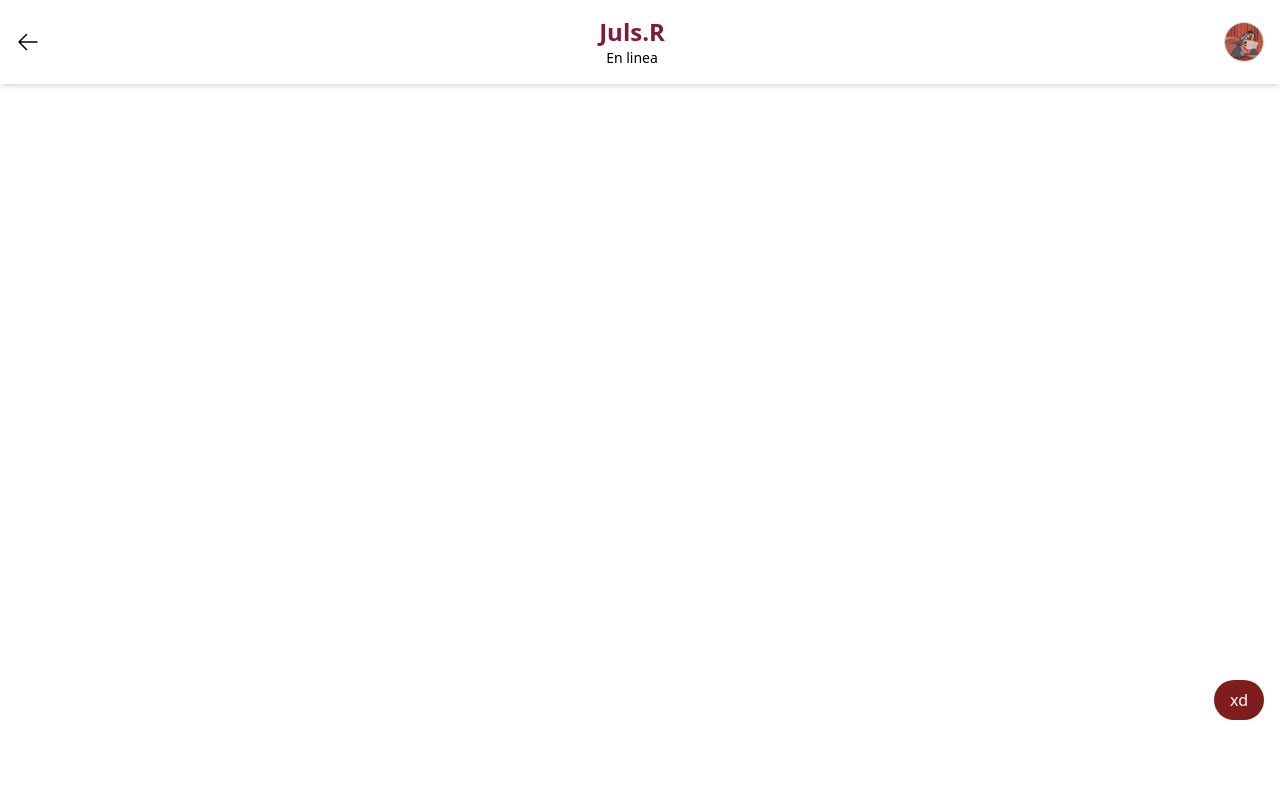
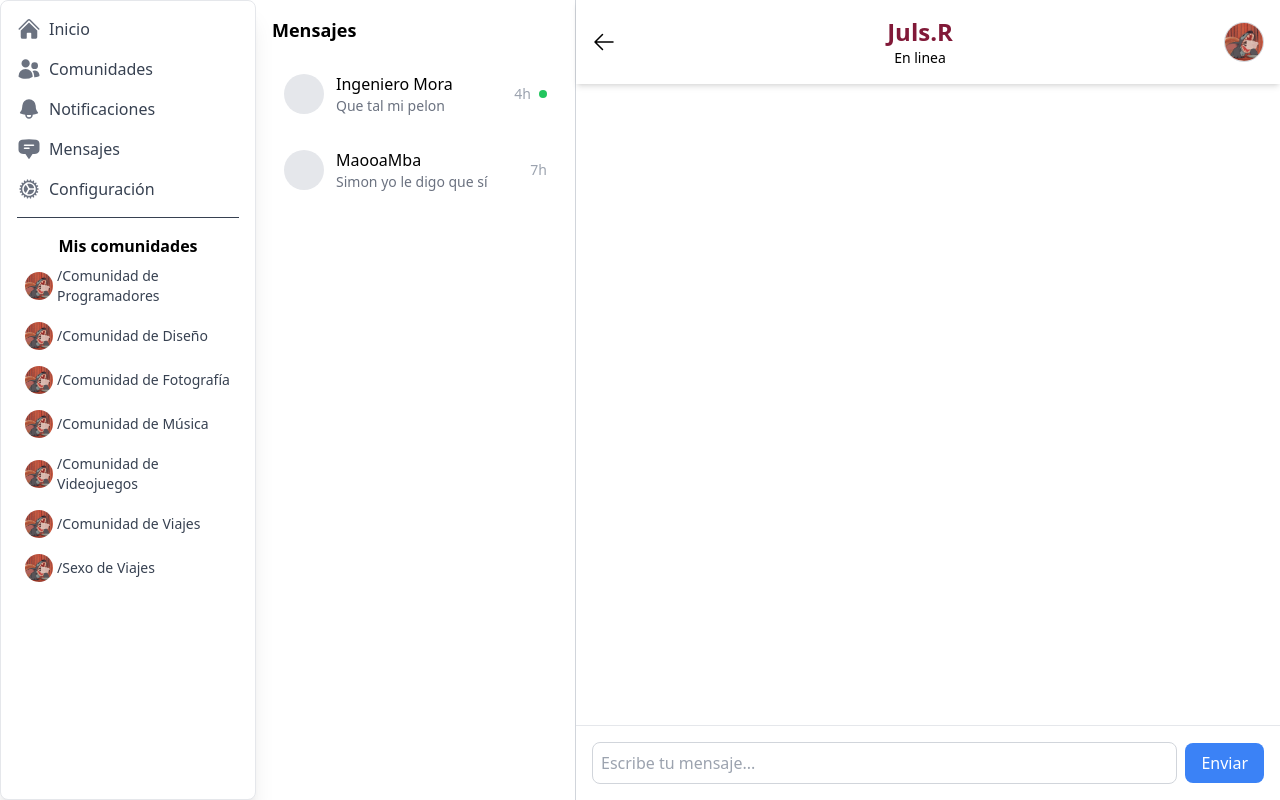
Before and after one commit to TEConecta/teconecta-web, a Next.js app: page /chat in a window 1280 px wide. Built offline with nearby package versions, Linux system fonts and the light colour scheme.

Commit message:
Componentes de chat

```diff
--- /dev/null
+++ b/src/app/chat/components/Chat.tsx
@@ -0,0 +1,46 @@
+"use client";
+import React, { useState } from 'react';
+import HeaderChat from './HeaderChat';
+import MensajeEnviado from './MensajeEnviado';
+
+const Chat = () => {
+  const [mensaje, setMensaje] = useState("");
+  const [mensajes, setMensajes] = useState([]);
+
+  const handleEnviarMensaje = () => {
+    if (mensaje.trim() !== "") {
+      setMensajes([...mensajes, mensaje]);
+      setMensaje("");
+    }
+  };
+
+  return (
+    <div className="flex flex-col h-screen">
+      <HeaderChat />
+
+      <div className="flex-1 p-4 overflow-y-auto flex flex-col justify-end">
+        {mensajes.map((msg, index) => (
+          <MensajeEnviado key={index} mensaje={msg} />
+        ))}
+      </div>
+
+      <div className="sticky bottom-0 flex items-center p-4 bg-white border-t border-gray-200">
+        <input
+          type="text"
+          value={mensaje}
+          onChange={(e) => setMensaje(e.target.value)}
+          placeholder="Escribe tu mensaje..."
+          className="flex-1 p-2 border rounded-lg border-gray-300 focus:outline-none"
+        />
+        <button
+          onClick={handleEnviarMensaje}
+          className="ml-2 px-4 py-2 bg-blue-500 text-white rounded-lg"
+        >
+          Enviar
+        </button>
+      </div>
+    </div>
+  );
+};
+
+export default Chat;
--- /dev/null
+++ b/src/app/chat/components/ContactList.tsx
@@ -0,0 +1,27 @@
+import React from 'react';
+
+const ContactList = () => {
+    const contactos = [
+        { nombre: "Ingeniero Mora", mensaje: "Que tal mi pelon", hora: "4h", activo: true },
+        { nombre: "MaooaMba", mensaje: "Simon yo le digo que sí", hora: "7h", activo: false },
+    ];
+
+    return (
+        <div className="p-4">
+            <h2 className="text-lg font-semibold mb-4">Mensajes</h2>
+            {contactos.map((contacto, index) => (
+                <div key={index} className="flex items-center p-3 mb-2 rounded-lg hover:bg-gray-100 cursor-pointer">
+                    <div className="w-10 h-10 bg-gray-200 rounded-full mr-3"></div>
+                    <div className="flex-1">
+                        <h3 className="font-medium">{contacto.nombre}</h3>
+                        <p className="text-gray-500 text-sm">{contacto.mensaje}</p>
+                    </div>
+                    <div className="text-gray-400 text-sm">{contacto.hora}</div>
+                    {contacto.activo && <span className="ml-2 w-2 h-2 bg-green-500 rounded-full"></span>}
+                </div>
+            ))}
+        </div>
+    );
+};
+
+export default ContactList;
--- a/src/app/chat/components/MensajeEnviado.tsx
+++ b/src/app/chat/components/MensajeEnviado.tsx
@@ -2,10 +2,8 @@ import React from 'react';
 
 const MensajeEnviado = ({ mensaje }) => {
   return (
-    <div className="absolute bottom-16 right-0 p-4 z-10">
-      <div className="rounded-full bg-red-900 text-white px-4 py-2 max-w-xs">
-        <h1>{mensaje}</h1>
-      </div>
+    <div className="rounded-full bg-red-900 text-white px-4 py-2 max-w-xs mb-2 self-end">
+      <h1>{mensaje}</h1>
     </div>
   );
 };
--- a/src/app/chat/page.tsx
+++ b/src/app/chat/page.tsx
@@ -1,17 +1,27 @@
-import React from 'react'
-import HeaderChat from './components/HeaderChat'
-import MensajeEnviado from './components/MensajeEnviado'
-import { Navigation } from '../posts/components'
+import React from 'react';
+import Chat from './components/Chat';
+import ContactList from './components/ContactList';
+import { SideBar } from '../posts/components';
 
-const page = () => {
+const Page = () => {
   return (
-    <div>
-        <HeaderChat />
-        <MensajeEnviado
-        mensaje={"xd"} />
-        <Navigation />
+    <div className="flex h-screen">
+      {/* SideBar - solo visible en pantallas grandes */}
+      <div className="hidden lg:block">
+        <SideBar />
+      </div>
+
+      {/* ContactList - solo visible en pantallas grandes */}
+      <div className="hidden lg:block w-1/4 border-r border-gray-300 overflow-y-auto">
+        <ContactList />
+      </div>
+
+      {/* Chat - visible en todas las pantallas */}
+      <div className="flex-1">
+        <Chat />
+      </div>
     </div>
-  )
-}
+  );
+};
 
-export default page
+export default Page;
```
